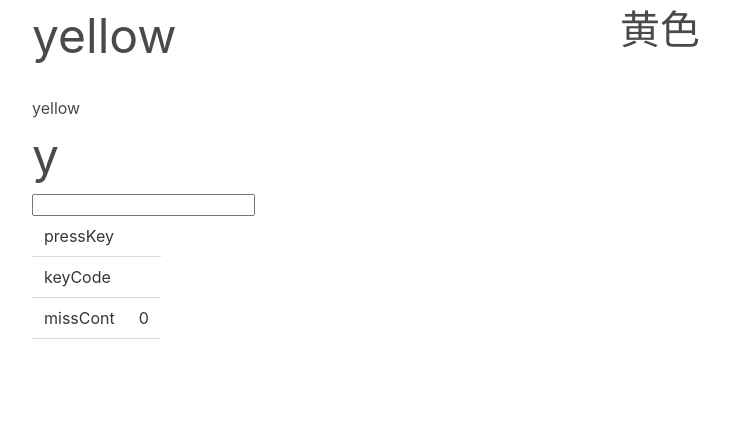
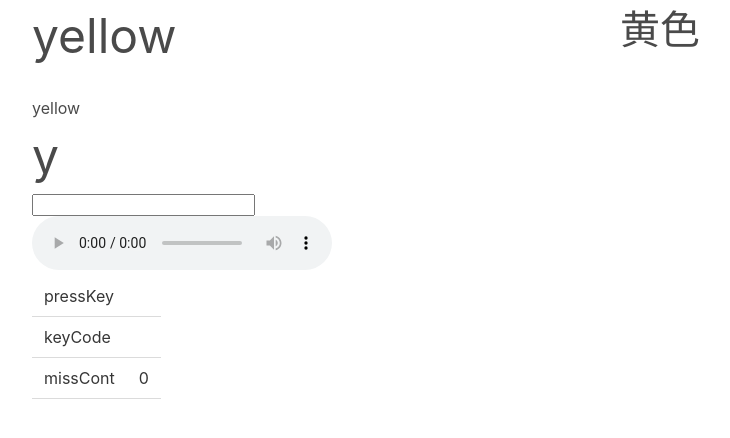
Before and after one commit to iitenkida7/typing, a Vue app: page / in a window 1280 px wide. Shown: the top 438 px of the page, without its empty margins (32-762 px from the left). Built offline with nearby package versions, Linux system fonts and the light colour scheme.

Commit message:
Add audio play

```diff
--- a/src/App.vue
+++ b/src/App.vue
@@ -17,6 +17,9 @@
 
     <h1 v-if="completed">OK＼(^o^)／</h1>
     <input type="text" v-model="inputText" @keyup="keyPress" />
+    <div>
+      <audio controls autoplay :src="'/audio/' + target.word + '.mp3'"></audio>
+    </div>
   </div>
   <Debug :pressKey="pressKey" :keyCode="keyCode" :missCnt="missCnt" />
 </template>
```
Also changed, not shown: 2 other files (tests, documents, lock files or other folders).
